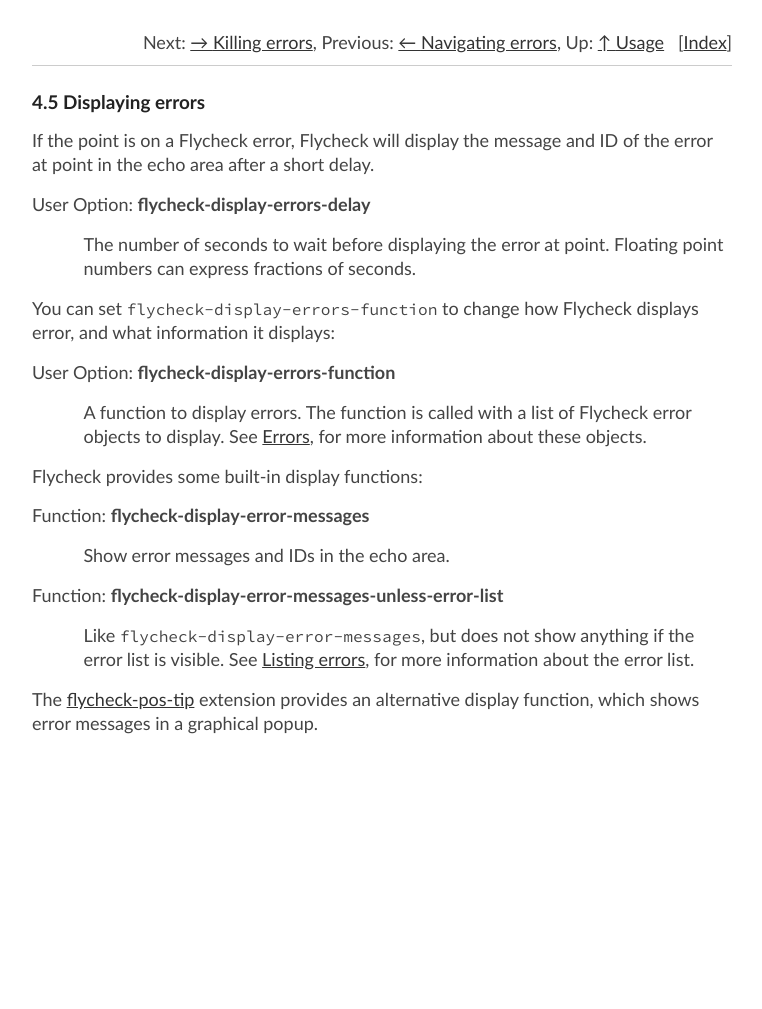
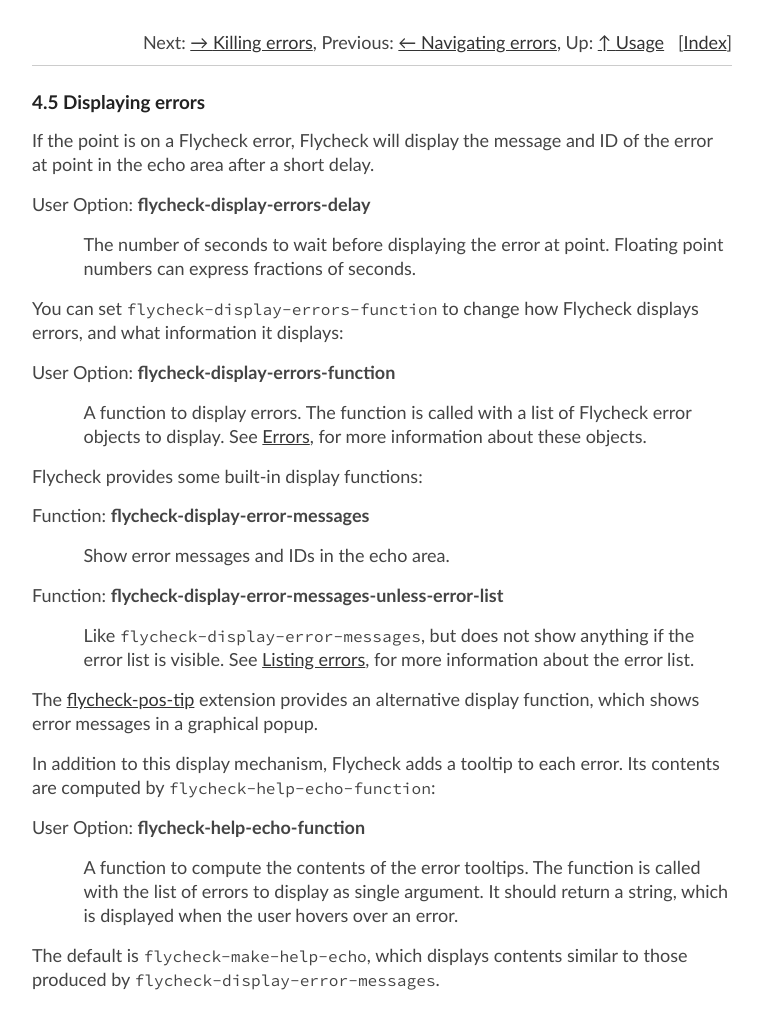
Before and after one commit to cmarqu/flycheck.github.io, a Jekyll site: the page manual/latest/Displaying-errors.html, which Jekyll copies as it is, in a window 1280 px wide. Shown: the whole page, without its empty margins (258-1020 px from the left). Built offline with Jekyll 4.4.1, drawn with Linux system fonts in a browser that asks for light colours; before the commit the page ends 900 px from its top, so only the background shows below that.

Commit message:
Update manual from flycheck/flycheck@481cb5c

```diff
--- a/manual/latest/Displaying-errors.html
+++ b/manual/latest/Displaying-errors.html
@@ -68,7 +68,7 @@
 </p></dd></dl>
 
 <p>You can set <code>flycheck-display-errors-function</code> to change how
-Flycheck displays error, and what information it displays:
+Flycheck displays errors, and what information it displays:
 </p>
 <dl>
 <dt><a name="index-flycheck_002ddisplay_002derrors_002dfunction"></a>User Option: <strong>flycheck-display-errors-function</strong></dt>
@@ -95,6 +95,20 @@
 provides an alternative display function, which shows error messages in
 a graphical popup.
 </p>
+<p>In addition to this display mechanism, Flycheck adds a tooltip to each
+error.  Its contents are computed by <code>flycheck-help-echo-function</code>:
+</p>
+<dl>
+<dt><a name="index-flycheck_002dhelp_002decho_002dfunction"></a>User Option: <strong>flycheck-help-echo-function</strong></dt>
+<dd><p>A function to compute the contents of the error tooltips.  The function
+is called with the list of errors to display as single argument.  It
+should return a string, which is displayed when the user hovers over an
+error.
+</p></dd></dl>
+
+<p>The default is <code>flycheck-make-help-echo</code>, which displays contents
+similar to those produced by <code>flycheck-display-error-messages</code>.
+</p>
 
 
 </div>
--- a/manual/latest/Function-and-Variable-Index.html
+++ b/manual/latest/Function-and-Variable-Index.html
@@ -149,6 +149,7 @@
 <tr><td></td><td valign="top"><a href="Supported-languages.html#index-flycheck_002dgnat_002dlanguage_002dstandard"><code>flycheck-gnat-language-standard</code></a>:</td><td>&nbsp;</td><td valign="top"><a href="Supported-languages.html#Supported-languages">Supported languages</a></td></tr>
 <tr><td></td><td valign="top"><a href="Supported-languages.html#index-flycheck_002dgnat_002dwarnings"><code>flycheck-gnat-warnings</code></a>:</td><td>&nbsp;</td><td valign="top"><a href="Supported-languages.html#Supported-languages">Supported languages</a></td></tr>
 <tr><td></td><td valign="top"><a href="Supported-languages.html#index-flycheck_002dgo_002dvet_002dprint_002dfunctions"><code>flycheck-go-vet-print-functions</code></a>:</td><td>&nbsp;</td><td valign="top"><a href="Supported-languages.html#Supported-languages">Supported languages</a></td></tr>
+<tr><td></td><td valign="top"><a href="Displaying-errors.html#index-flycheck_002dhelp_002decho_002dfunction"><code>flycheck-help-echo-function</code></a>:</td><td>&nbsp;</td><td valign="top"><a href="Displaying-errors.html#Displaying-errors">Displaying errors</a></td></tr>
 <tr><td></td><td valign="top"><a href="Reporting-results.html#index-flycheck_002dhighlighting_002dmode"><code>flycheck-highlighting-mode</code></a>:</td><td>&nbsp;</td><td valign="top"><a href="Reporting-results.html#Reporting-results">Reporting results</a></td></tr>
 <tr><td></td><td valign="top"><a href="Supported-languages.html#index-flycheck_002dhlint_002dhint_002dpackages"><code>flycheck-hlint-hint-packages</code></a>:</td><td>&nbsp;</td><td valign="top"><a href="Supported-languages.html#Supported-languages">Supported languages</a></td></tr>
 <tr><td></td><td valign="top"><a href="Supported-languages.html#index-flycheck_002dhlint_002dignore_002drules"><code>flycheck-hlint-ignore-rules</code></a>:</td><td>&nbsp;</td><td valign="top"><a href="Supported-languages.html#Supported-languages">Supported languages</a></td></tr>
```
